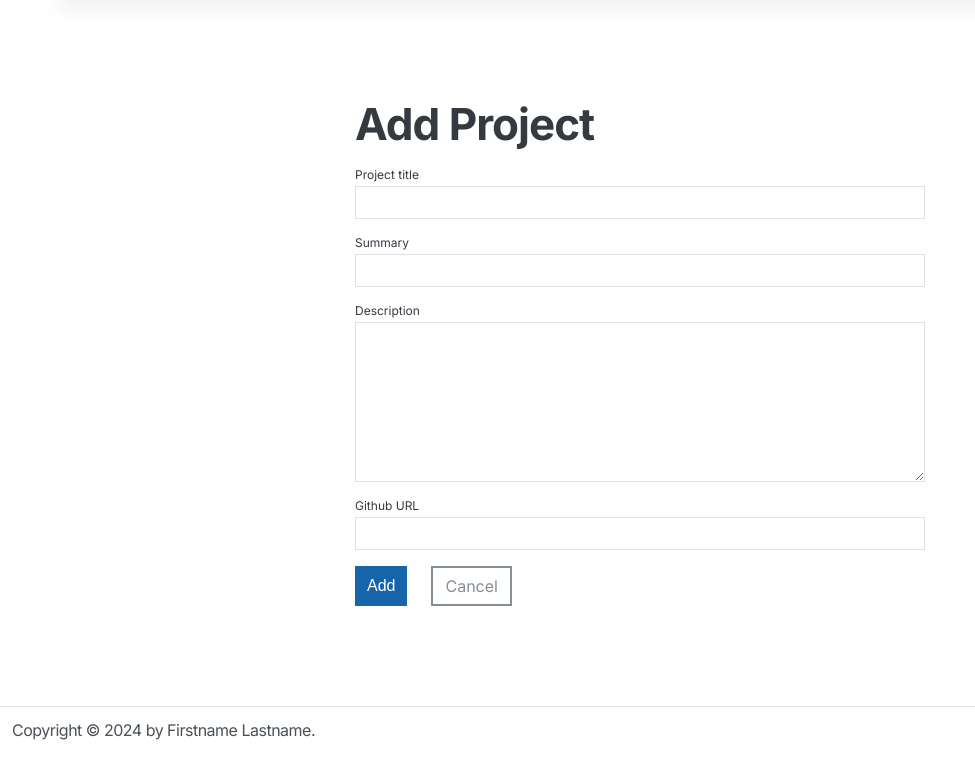
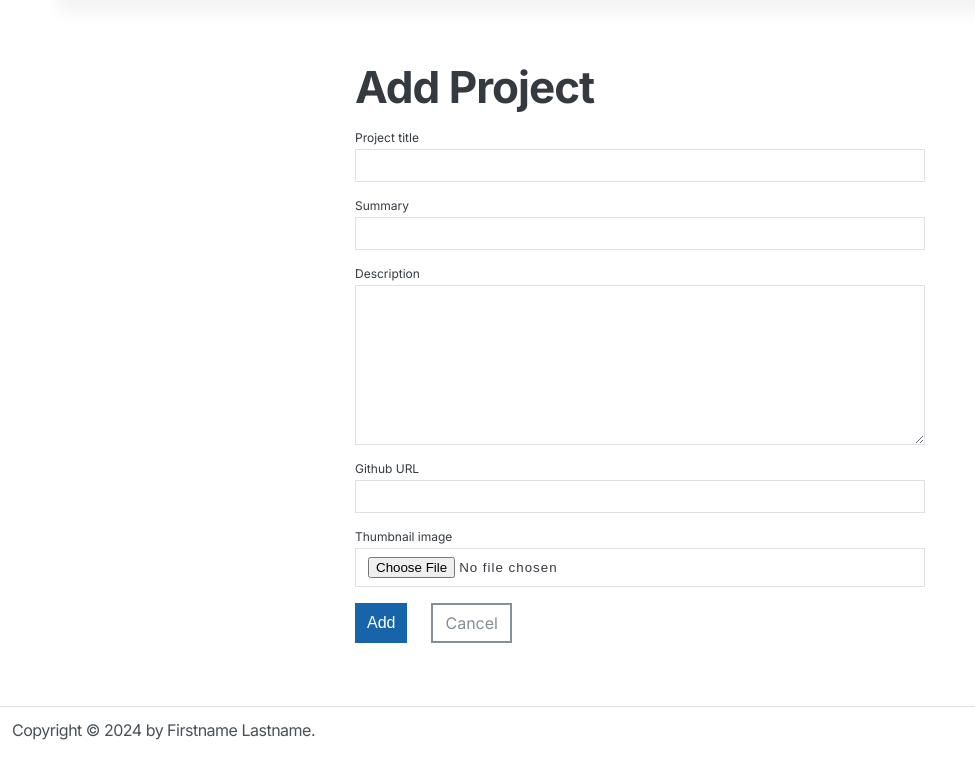
Before and after one commit to peter1891/www.peterbaan.dev, a Flask app: page /admin/add/project in a window 1280 px wide. Shown: the part 94-871 px from the top of the page, without its empty margins (0-975 px from the left). Run offline with Flask 3, Linux system fonts and the light colour scheme; a user stored in the database is signed in; some libraries are stand-ins or nearby versions.

Commit message:
Implementing a thumbnail for the projects

```diff
--- a/website/admin.py
+++ b/website/admin.py
@@ -42,7 +42,7 @@ def general():
             else:
                 configuration.portrait = Image(
                     location = "/" + image_path,
-                    caption = "Banner image"
+                    caption = "Portrait  image"
                 )
 
 
--- a/website/core/form.py
+++ b/website/core/form.py
@@ -1,5 +1,6 @@
 from flask_ckeditor import CKEditorField
 from flask_wtf import FlaskForm
+from flask_wtf.file import FileAllowed
 from wtforms import StringField, TextAreaField, PasswordField, SelectField, FileField, HiddenField, SubmitField, Label
 from wtforms.validators import DataRequired, Email, Regexp
 
@@ -59,7 +60,9 @@ class GeneralForm(FlaskForm):
         validators=[DataRequired()]
     )
     portrait = FileField(
-        label="Portrait"
+        label="Portrait",
+        validators=[FileAllowed(["jpg", "png", "jpeg"])],
+        render_kw={"accept": ".jpg, .jpeg, .png"},
     )
     save_general = SubmitField(
         "Save"
@@ -123,8 +126,10 @@ class ProjectForm(FlaskForm):
         label="Github URL",
         validators=[DataRequired()],
     )
-    banner_img = FileField(
-        label="Banner image"
+    thumbnail = FileField(
+        label="Thumbnail image",
+        validators=[FileAllowed(["jpg", "png", "jpeg"])],
+        render_kw={"accept": ".jpg, .jpeg, .png"},
     )
     creation_date = HiddenField(
         "Creation date"
--- a/website/core/models.py
+++ b/website/core/models.py
@@ -60,6 +60,10 @@ class Project(db.Model):
     creation_date = mapped_column(Date, default=datetime.now)
     images = relationship("Image", back_populates="project")
 
+    def validate_image(field):
+        if field.data:
+            field.data = re.sub(r"[^a-z0-9_.-]", "_", field.data)
+
 class User(UserMixin, db.Model):
     __tablename__ = "admin_user"
 
--- a/website/obj_store.py
+++ b/website/obj_store.py
@@ -1,10 +1,12 @@
 from datetime import datetime
-from flask import Blueprint, render_template, redirect, url_for
+from flask import Blueprint, render_template, redirect, url_for, current_app
 from flask_login import login_required, current_user
+import os
+from werkzeug.utils import secure_filename
 
 from . import db, ICON_DICT
 from .core.form import AttributeForm, SocialForm, ProjectForm
-from .core.models import Attribute, Configuration, Project
+from .core.models import Attribute, Configuration, Image, Project
 
 OBJECT_MAP = {
     "attribute": (Attribute, "admin.about", "admin/new-attribute.html", "Attribute"),
@@ -40,13 +42,26 @@ def add_object(obj_type):
         print("Saving object")
 
         if obj_type == "project":
+            if form.thumbnail.data:
+                image = form.thumbnail.data
+                image_name = secure_filename(image.filename)
+                image_path = os.path.join(current_app.config["UPLOAD_FOLDER"], image_name)
+                image.save(os.path.join(current_app.root_path, image_path))
+
+                image = Image(
+                    location = "/" + image_path,
+                    caption = form.project_title.data + " thumbnail image"
+                )
+
             object_to_add = Project(
                 config_id = configuration.id,
                 title = form.project_title.data,
                 description_short = form.description_short.data,
                 description_long = form.description_long.data,
                 github_url = form.github_url.data,
+                images = [image]
             )
+
         else:
             icon = ICON_DICT[form.attribute_type.data]
 
@@ -99,6 +114,7 @@ def edit_object(obj_type, obj_id):
             description_short = object_to_edit.description_short,
             description_long = object_to_edit.description_long,
             github_url = object_to_edit.github_url,
+            thumbnail = object_to_edit.images[0].location,
         )
 
     form.submit.label.text = "Save"
@@ -120,7 +136,7 @@ def edit_object(obj_type, obj_id):
     return render_template(
         obj_html,
         configuration=configuration,
-        title="Edit " + obj_name,
+        title="Edit " + object_to_edit.title,
         form=form,
         object=object_to_edit,
         logged_in=current_user.is_authenticated
--- a/website/templates/admin/new-project.html
+++ b/website/templates/admin/new-project.html
@@ -10,6 +10,7 @@
         {% endif %}"
         class="form"
         method="POST"
+        enctype="multipart/form-data"
         novalidate
       >
         <div class="form-title">
@@ -32,6 +33,10 @@
           {{ form.github_url.label(class="form-label") }} {{
           form.github_url(class="form-input") }}
         </div>
+        <div class="form-row">
+          {{ form.thumbnail.label(class="form-label") }} {{
+          form.thumbnail(class="form-input") }}
+        </div>
         <div class="modal-btn">
           {{ form.submit(class="form-btn") }}
           <a href="{{ url_for('admin.projects') }}" class="btn-light">Cancel</a>
```
